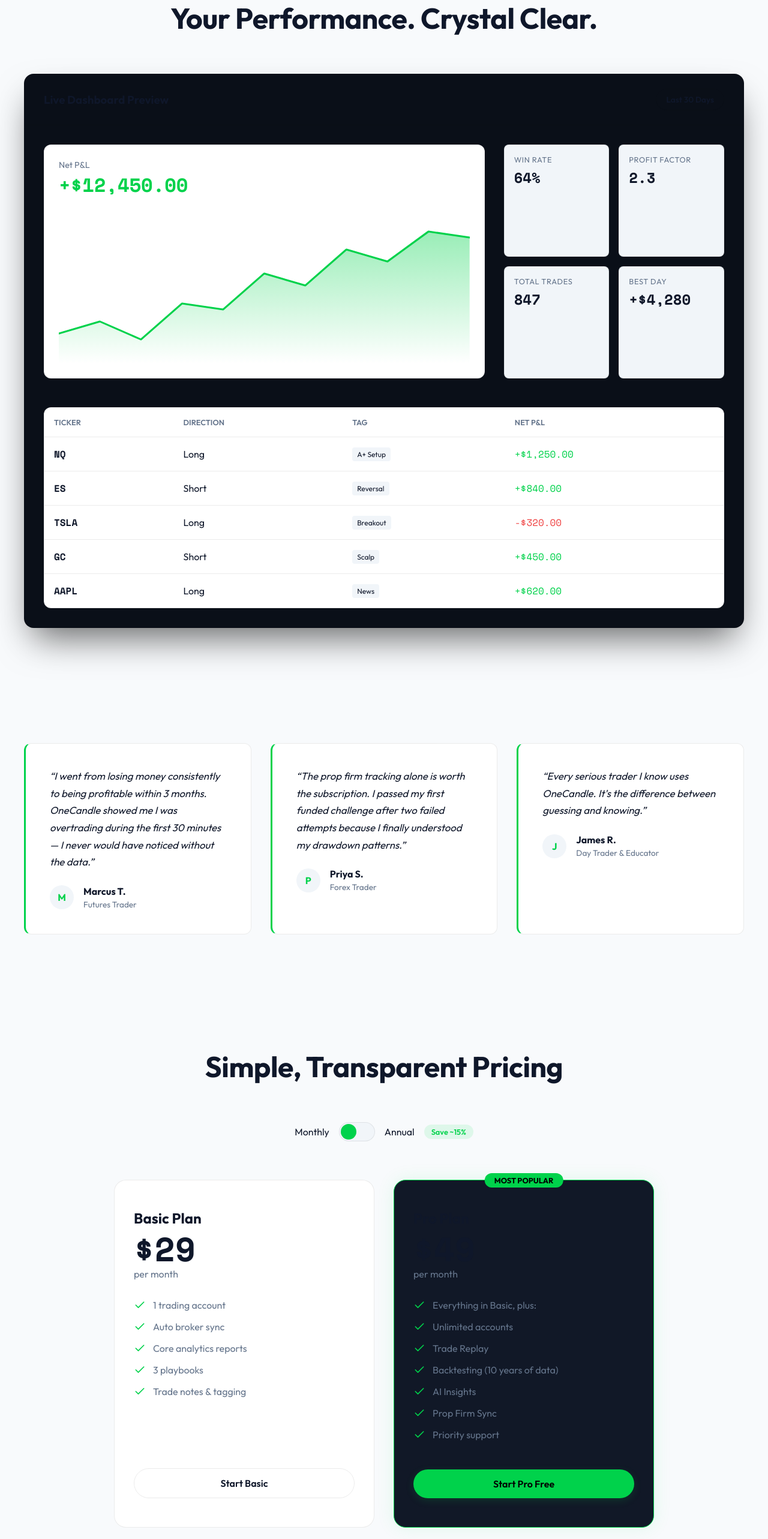
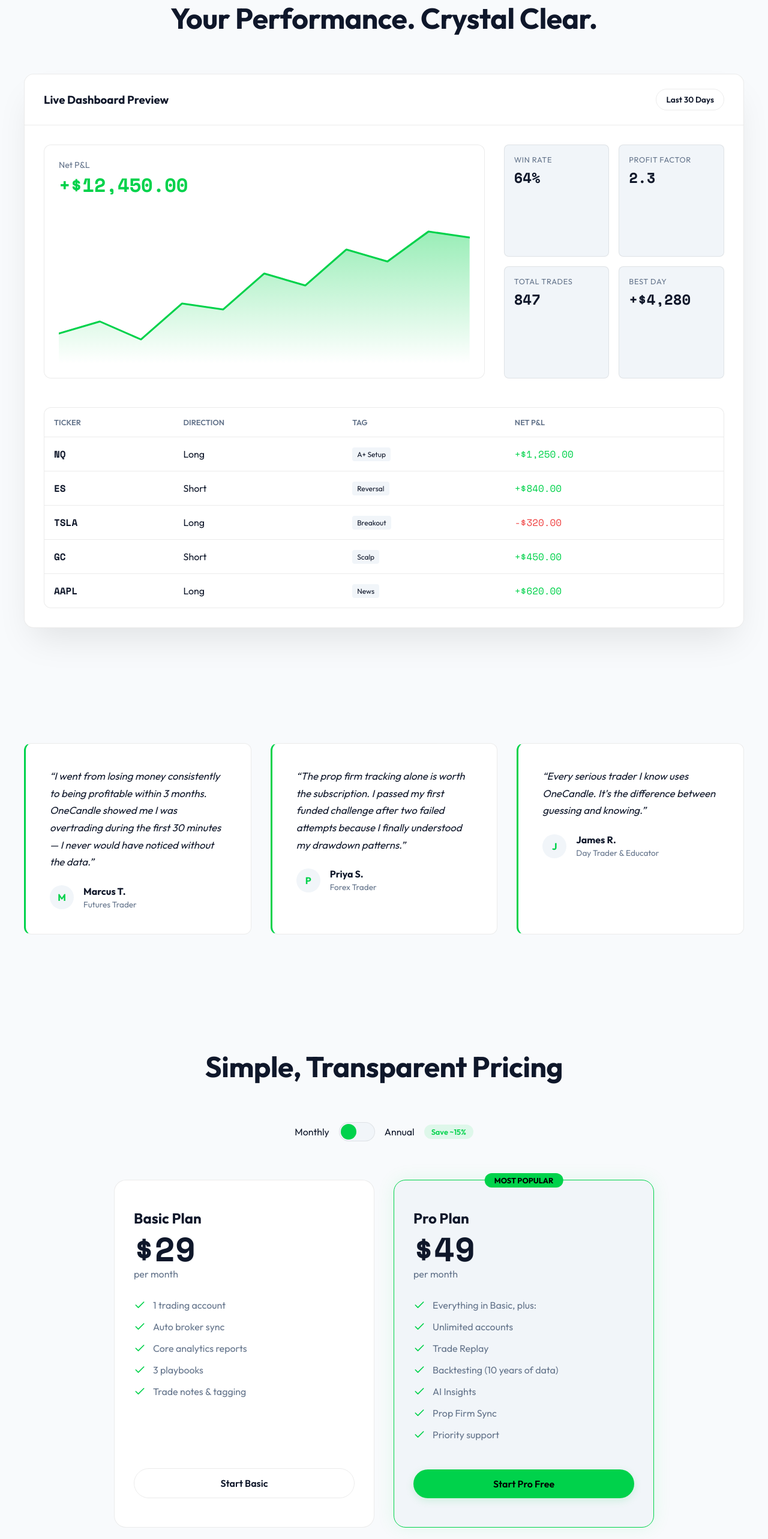
Before and after one commit to caleblim-code/one-candle, a Next.js app: page / in a window 1280 px wide. Shown: the part 2880-5446 px from the top of the page at 60% size. Built offline with nearby package versions, Linux system fonts and the light colour scheme.

Commit message:
Fix dark backgrounds on landing page to match light theme

```diff
--- a/src/app/landing.module.css
+++ b/src/app/landing.module.css
@@ -17,7 +17,7 @@
 }
 
 .navScrolled {
-    background-color: rgba(6, 10, 17, 0.85);
+    background-color: rgba(255, 255, 255, 0.85);
     backdrop-filter: blur(16px);
     border-bottom-color: var(--border);
     padding: 1rem 0;
@@ -415,8 +415,8 @@
 .featureCard:hover {
     transform: translateY(-5px);
     border-color: rgba(0, 224, 84, 0.3);
-    background-color: #111827;
-    box-shadow: 0 10px 30px -10px rgba(0,0,0,0.5);
+    background-color: rgba(0, 224, 84, 0.05);
+    box-shadow: 0 10px 30px -10px rgba(0,0,0,0.1);
 }
 
 .fIcon {
@@ -439,11 +439,11 @@
 .analyticsPreview { padding: 6rem 0; }
 
 .liveDash {
-    background-color: #0A0F18;
+    background-color: var(--surface);
     border: 1px solid var(--border);
     border-radius: 16px;
     overflow: hidden;
-    box-shadow: 0 30px 60px -15px rgba(0,0,0,0.6);
+    box-shadow: 0 30px 60px -15px rgba(0,0,0,0.1);
 }
 
 .ldHeader {
@@ -640,7 +640,7 @@
 .priceCardPopular {
     border-color: var(--accent);
     box-shadow: 0 0 30px rgba(0, 224, 84, 0.1);
-    background-color: #111827;
+    background-color: var(--surface-light);
 }
 
 .popularBadge {
@@ -710,7 +710,7 @@
     text-align: center;
     position: relative;
     overflow: hidden;
-    background-color: #0A0F18;
+    background-color: var(--surface);
     border-top: 1px solid var(--border);
 }
 
```
